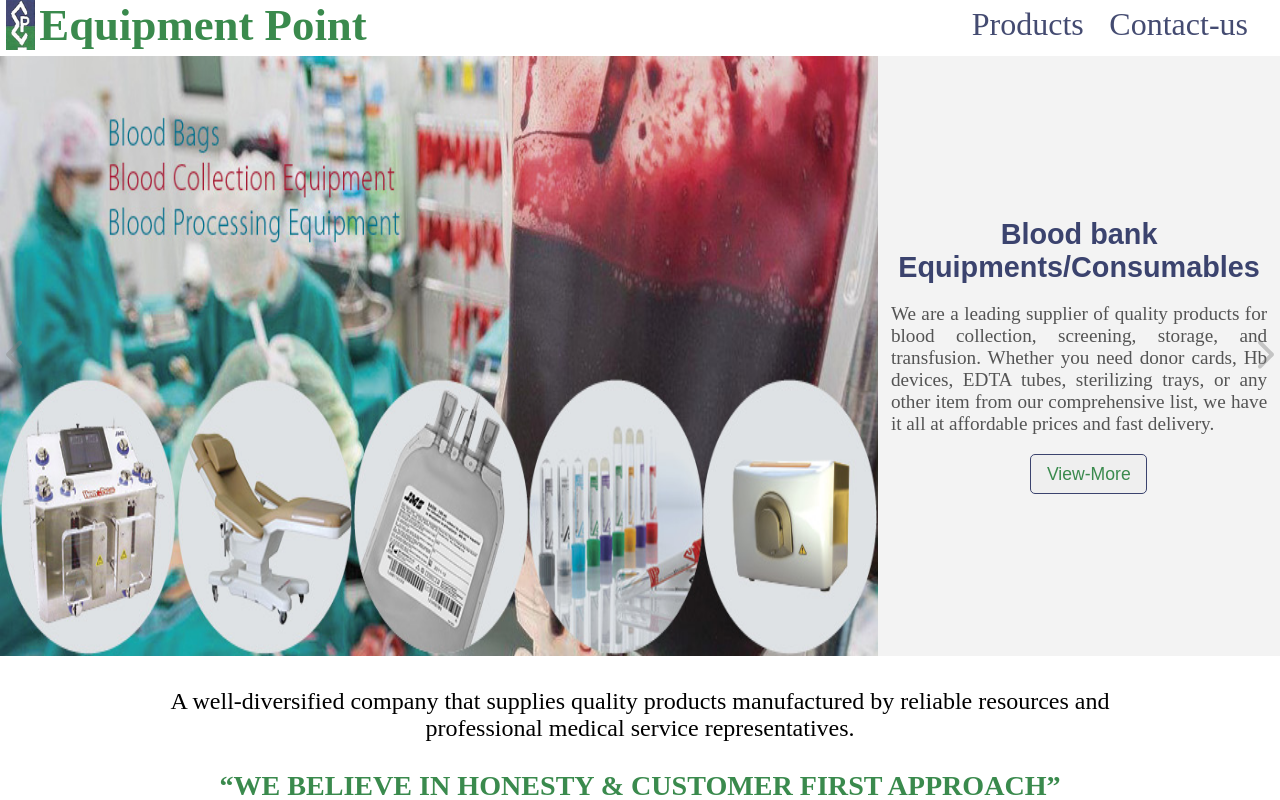
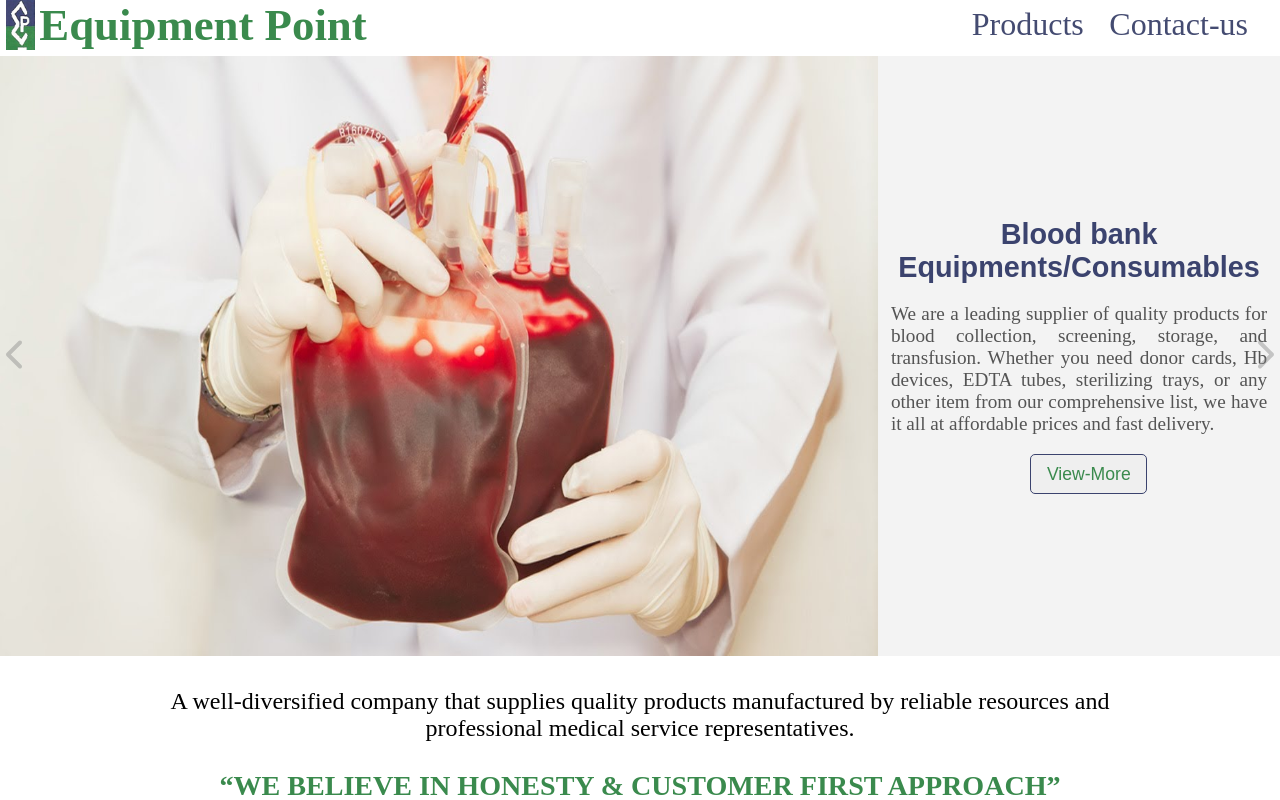
Before and after one commit to hmrs-medical/eqpoint-dev, a React (Create React App) app: page / in a window 1280 px wide. Shown: the top 800 px of the page. Built offline with nearby package versions, Linux system fonts and the light colour scheme; a web font is replaced by a local one.

Commit message:
Landing page design updations and product-page minor updations

```diff
--- a/src/components/config_flies/products.js
+++ b/src/components/config_flies/products.js
@@ -5,5 +5,5 @@ export const prodCategory = {
     "Immunohematology",
   ],
   research: ["Laboratory and Storage equipments", "Sterile Connecting Devices"],
-  coldchain: ["Active and Passive cooling transportation", "Data loggers"],
+  coldchain: ["Active and Passive cooling transportation", "Data loggers","Temperature Indicators"],
 };
--- a/src/components/config_flies/slider_config.js
+++ b/src/components/config_flies/slider_config.js
@@ -1,7 +1,7 @@
 export const sliderData = [
   {
     href: "products/bloodbank",
-    imgUrl: "img1.jpeg",
+    imgUrl: "bloodbank.jpg",
     heading: "Blood bank Equipments/Consumables",
     content:
       "We are a leading supplier of quality products for blood collection, screening, storage, and transfusion. Whether you need donor cards, Hb devices, EDTA tubes, sterilizing trays, or any other item from our comprehensive list, we have it all at affordable prices and fast delivery.",
--- a/src/components/pages/Contact.js
+++ b/src/components/pages/Contact.js
@@ -71,7 +71,7 @@ function Contact() {
                 "PLOT NUMBER - 47 CSC 9, Sector-7 Rohini , Delhi - 110085, India"
               }
             />
-            <AddressCard img={"/phone.png"} data={"+91 11 65470843"} />
+            <AddressCard img={"/phone.png"} data={"+91 11 27057988"} />
             <AddressCard img={"/fax.png"} data={"+91 11 27062764"} />
           </div>
           <div className="map-display">
--- a/src/components/slider.js
+++ b/src/components/slider.js
@@ -14,7 +14,7 @@ function Slider(props) {
     const interval = setInterval(() => {
       const isLast = index === numSlides - 1;
       setIndex(isLast ? 0 : index + 1);
-    }, 6000);
+    }, 8000);
     return () => {
       clearInterval(interval);
     };
```
Also changed, not shown: public/bloodbank.jpg (added), public/img1.jpeg (deleted).
